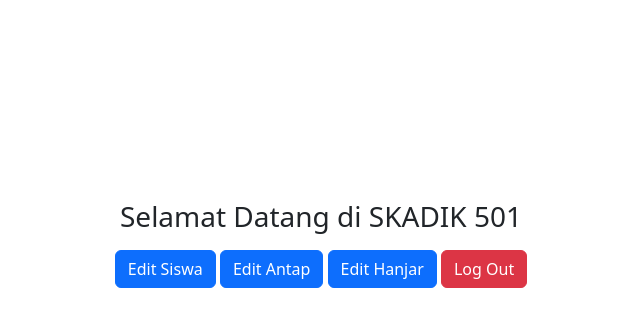
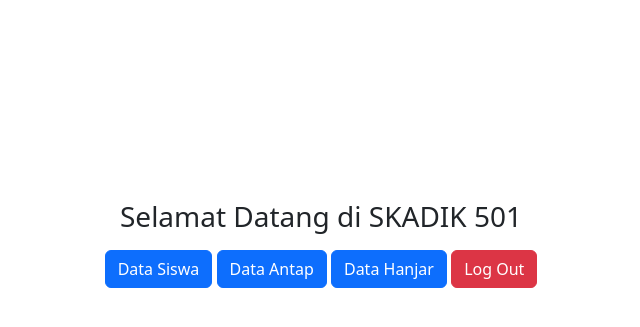
Before and after one commit to dendense/Lattis38, a PHP site: page /admin/index.php in a window 1280 px wide. Shown: the top 327 px of the page, without its empty margins (319-959 px from the left). Run offline with PHP 8.4, Linux system fonts and the light colour scheme.

Commit message:
Fix Files

```diff
--- a/admin/index.php
+++ b/admin/index.php
@@ -14,9 +14,9 @@
         <div class="mt-5 rounded" style="width: 700px">
             <div class="mb-3 h3">Selamat Datang di SKADIK 501</div>
             <?php session_start(); ?>
-            <a href="/lattis38/siswa" class="btn md btn-primary">Edit Siswa</a>
-            <a href="/lattis38/antap" class="btn md btn-primary">Edit Antap</a>
-            <a href="/lattis38/hanjar" class="btn md btn-primary">Edit Hanjar</a>
+            <a href="/lattis38/siswa" class="btn md btn-primary">Data Siswa</a>
+            <a href="/lattis38/antap" class="btn md btn-primary">Data Antap</a>
+            <a href="/lattis38/hanjar" class="btn md btn-primary">Data Hanjar</a>
             <a href="/lattis38/login.php" class="btn md btn-danger">Log Out</a>
 </body>
 
--- a/antap/index.php
+++ b/antap/index.php
@@ -50,7 +50,10 @@
 
 
             </table>
-            <a href=" dataantap.php" class="btn btn-success mt-2 w-100">Tambah Data</a>
+            <div>
+                <a href="dataantap.php" class="btn btn-success mt-2">Tambah Data</a>
+                <a href="../admin/index.php" class="btn btn-primary mt-2">Beranda</a>
+                <div>
 </body>
 
 </html>
--- a/hanjar/index.php
+++ b/hanjar/index.php
@@ -29,7 +29,7 @@
                         <th>file</th>
                     </tr>
                     <?php
-                    include 'config.php';
+                    include '../config.php';
                     $data = mysqli_query($koneksi,"select * from hanjar");
                     while($d = mysqli_fetch_array($data)){
 ?>
```
Also changed, not shown: siswa/index.php (+8 -4 lines).
